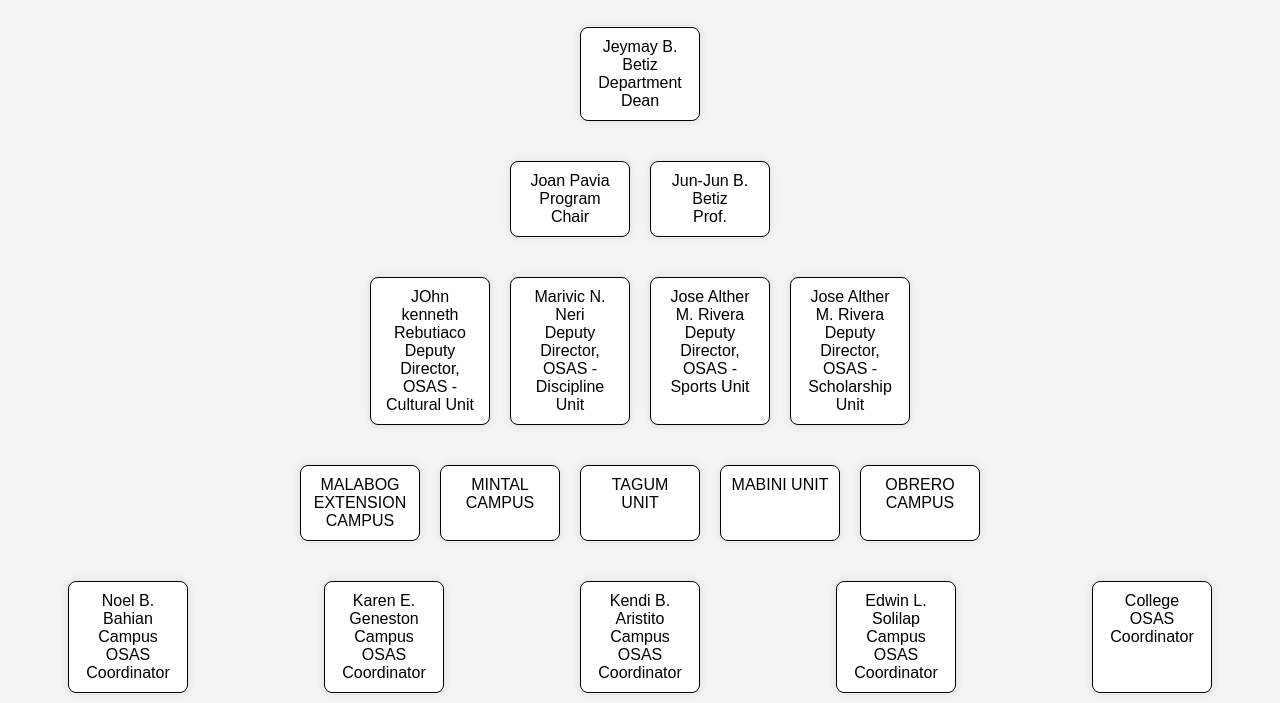
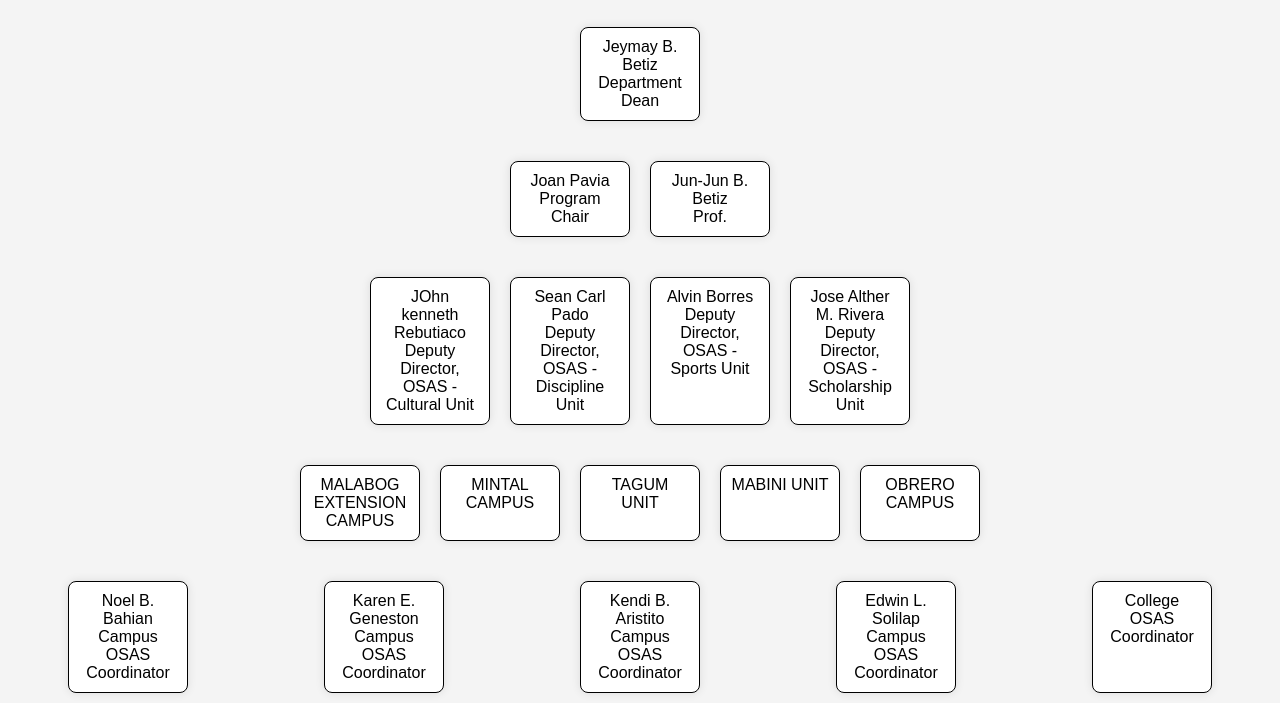
Before and after one commit to kenns03/info, a plain HTML site: page index.html in a window 1280 px wide. Shown: the part 108-811 px from the top of the page. Drawn offline with Linux system fonts and the light colour scheme.

Commit message:
Update index.html

```diff
--- a/index.html
+++ b/index.html
@@ -93,8 +93,8 @@
         </div>
         <div class="level">
             <div class="box">JOhn kenneth Rebutiaco<br>Deputy Director, OSAS - Cultural Unit</div>
-            <div class="box">Marivic N. Neri<br>Deputy Director, OSAS - Discipline Unit</div>
-            <div class="box">Jose Alther M. Rivera<br>Deputy Director, OSAS - Sports Unit</div>
+            <div class="box">Sean Carl Pado<br>Deputy Director, OSAS - Discipline Unit</div>
+            <div class="box">Alvin Borres<br>Deputy Director, OSAS - Sports Unit</div>
             <div class="box">Jose Alther M. Rivera<br>Deputy Director, OSAS - Scholarship Unit</div>
         </div>
         <div class="sub-level">
```
